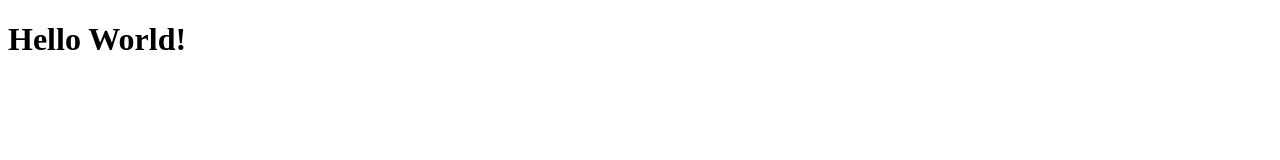
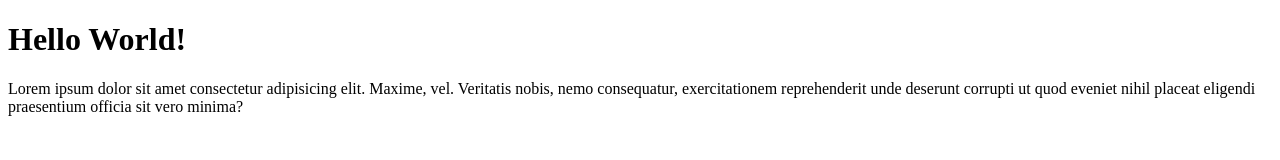
Before and after one commit to MyDreams72/jul-git-test-2, a plain HTML site: page index.html in a window 1280 px wide. Drawn offline with Linux system fonts and the light colour scheme.

Commit message:
menambahkan paragraf

```diff
--- a/index.html
+++ b/index.html
@@ -8,5 +8,6 @@
 </head>
 <body>
     <h1>Hello World!</h1>
+    <p>Lorem ipsum dolor sit amet consectetur adipisicing elit. Maxime, vel. Veritatis nobis, nemo consequatur, exercitationem reprehenderit unde deserunt corrupti ut quod eveniet nihil placeat eligendi praesentium officia sit vero minima?</p>
 </body>
 </html>
```
